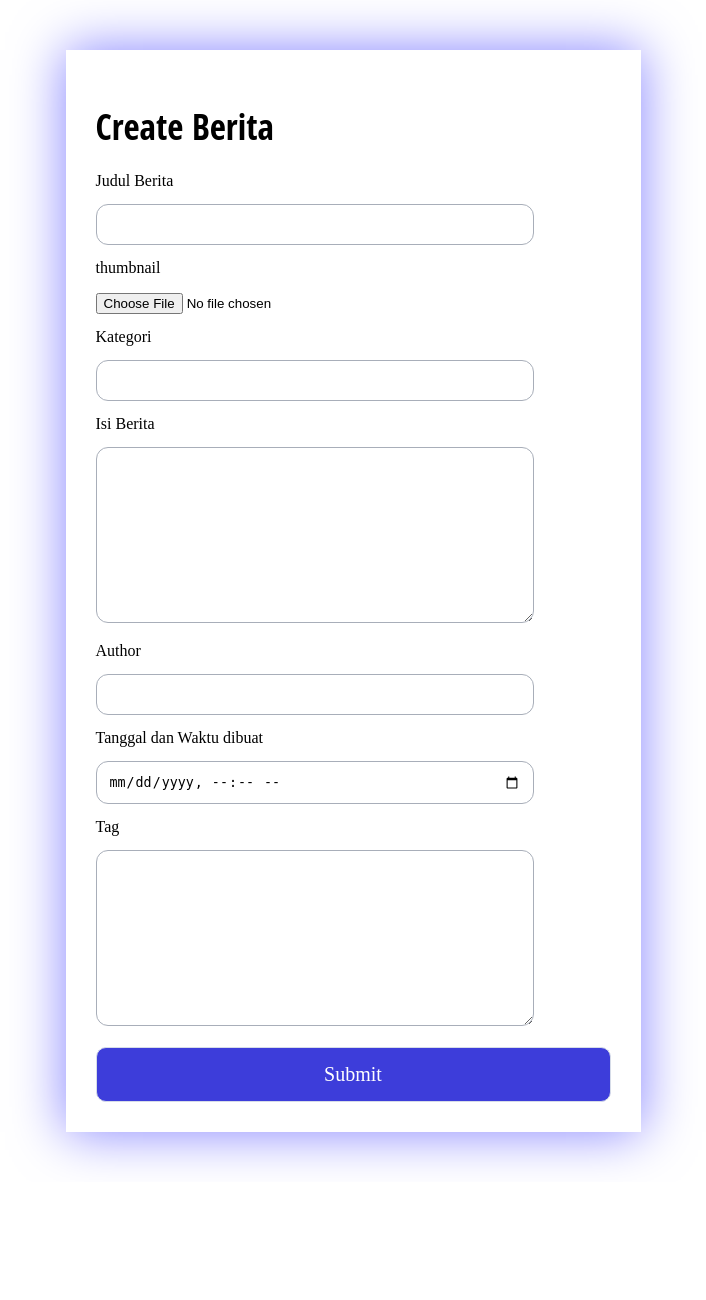
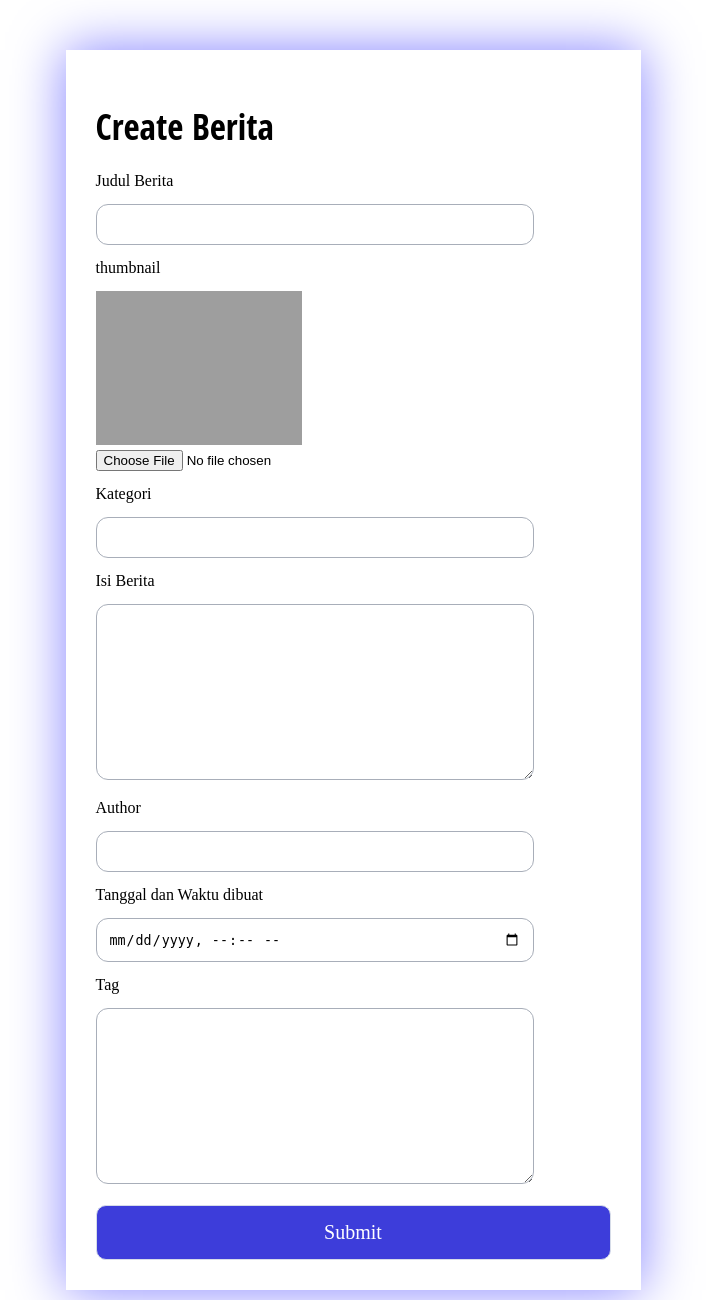
Before and after one commit to iniryan/HealthHeroes, a PHP site: page /page/formBerita.html in a window 1280 px wide. Shown: the top 1300 px of the page, without its empty margins (287-993 px from the left). Before the commit the page ends 1166 px from the top, so only its background shows below. Run offline with PHP 8.4, Linux system fonts and the light colour scheme; grey boxes are pictures that could not be loaded.

Commit message:
add thumbnail berita pic

```diff
--- a/assets/css/adamn.css
+++ b/assets/css/adamn.css
@@ -57,3 +57,15 @@ input:hover, textarea:hover {
 .CB{
 	font-size: 35px;
 }
+.upload img{
+	width: 40%;
+
+}
+.upload{
+	display:flex;
+	flex-direction: column;
+}
+
+.imgimg {
+	width: 100%;
+}
--- a/page/formBerita.html
+++ b/page/formBerita.html
@@ -13,8 +13,11 @@
         <form method="get" action="formBerita.html">
             <p>Judul Berita</p>
                 <input type="text" name="judulBerita" placeholder="" required="required" />
+                <p>thumbnail</p>
                 <div class="upload">
-            <p>thumbnail</p>
+                    <div class="imgimg">
+                        <img src="../assets/img/img-2.png" alt="">
+                    </div>
                 <input type="file" name="thumbnail" placeholder="" required="required" />
                 </div>
             <p>Kategori</p>
```
